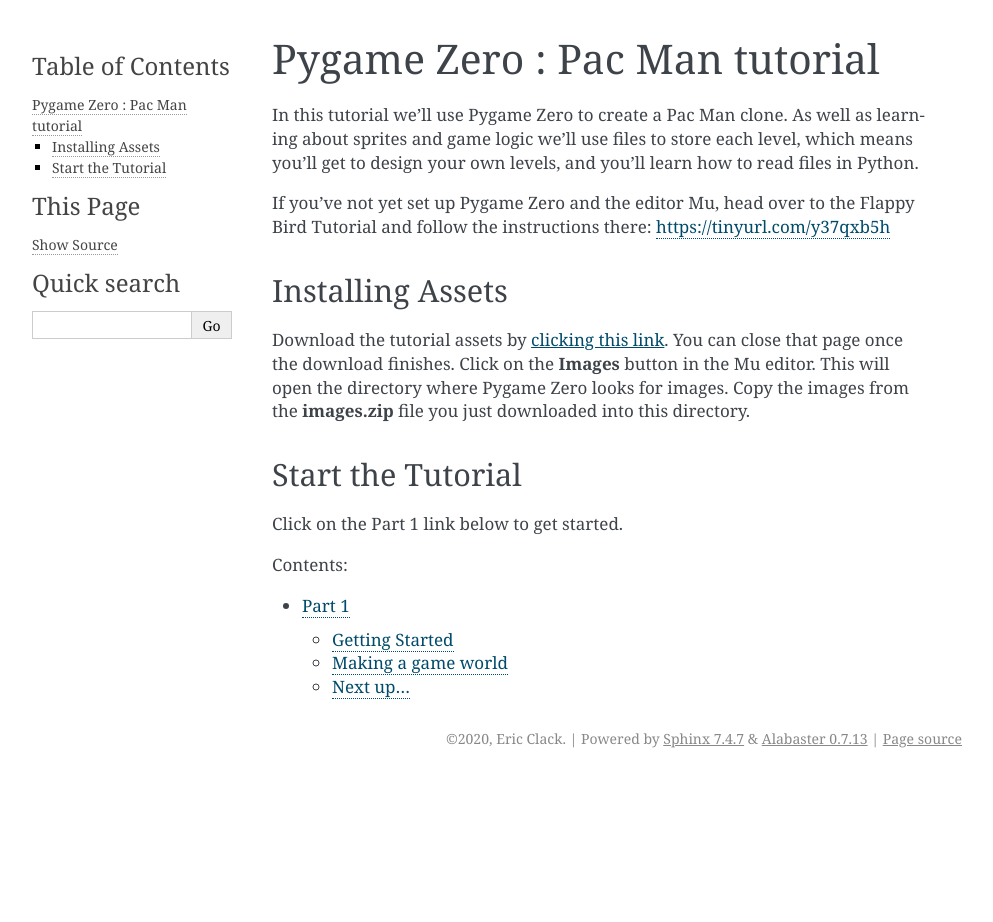
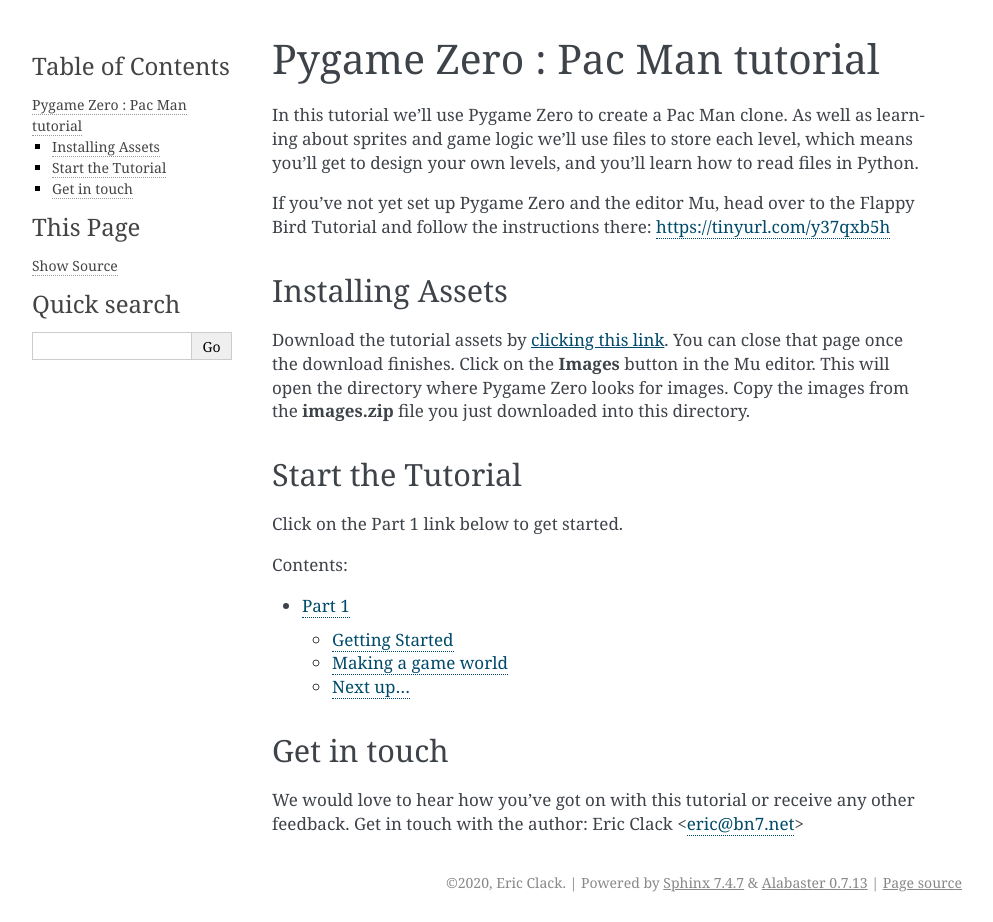
Before and after one commit to ericclack/pygamezero_pacman, a Sphinx documentation site: the page built from doc/index.rst, in a window 1280 px wide. Shown: the whole page, without its empty margins (148-1141 px from the left). Built offline with Sphinx 7.4.7, drawn with Linux system fonts in a browser that asks for light colours; before the commit the page ends 900 px from its top, so only the background shows below that.

Commit message:
Added get in touch + author link

```diff
--- a/doc/conf.py
+++ b/doc/conf.py
@@ -19,11 +19,17 @@
 
 project = 'Pygame Zero Pac Man Tutorial'
 copyright = '2020, Eric Clack'
-author = 'Eric Clack'
+author = 'Eric Clack <eric@bn7.net>'
+show_authors = True
 
 # The full version, including alpha/beta/rc tags
 release = '1.0'
 
+# Include RST content at the end of every file,
+# useful for making variables here appear in documents
+rst_epilog = """
+.. |author| replace:: {author}
+""".format(author=author)
 
 # -- General configuration ---------------------------------------------------
 
--- a/doc/index.rst
+++ b/doc/index.rst
@@ -34,3 +29,9 @@
    :caption: Contents:
 
    part1
+
+Get in touch
+------------
+
+We would love to hear how you've got on with this tutorial or receive
+any other feedback. Get in touch with the author: |author|
```
Also changed, not shown: other parts of doc/index.rst (+0 -5 lines).
